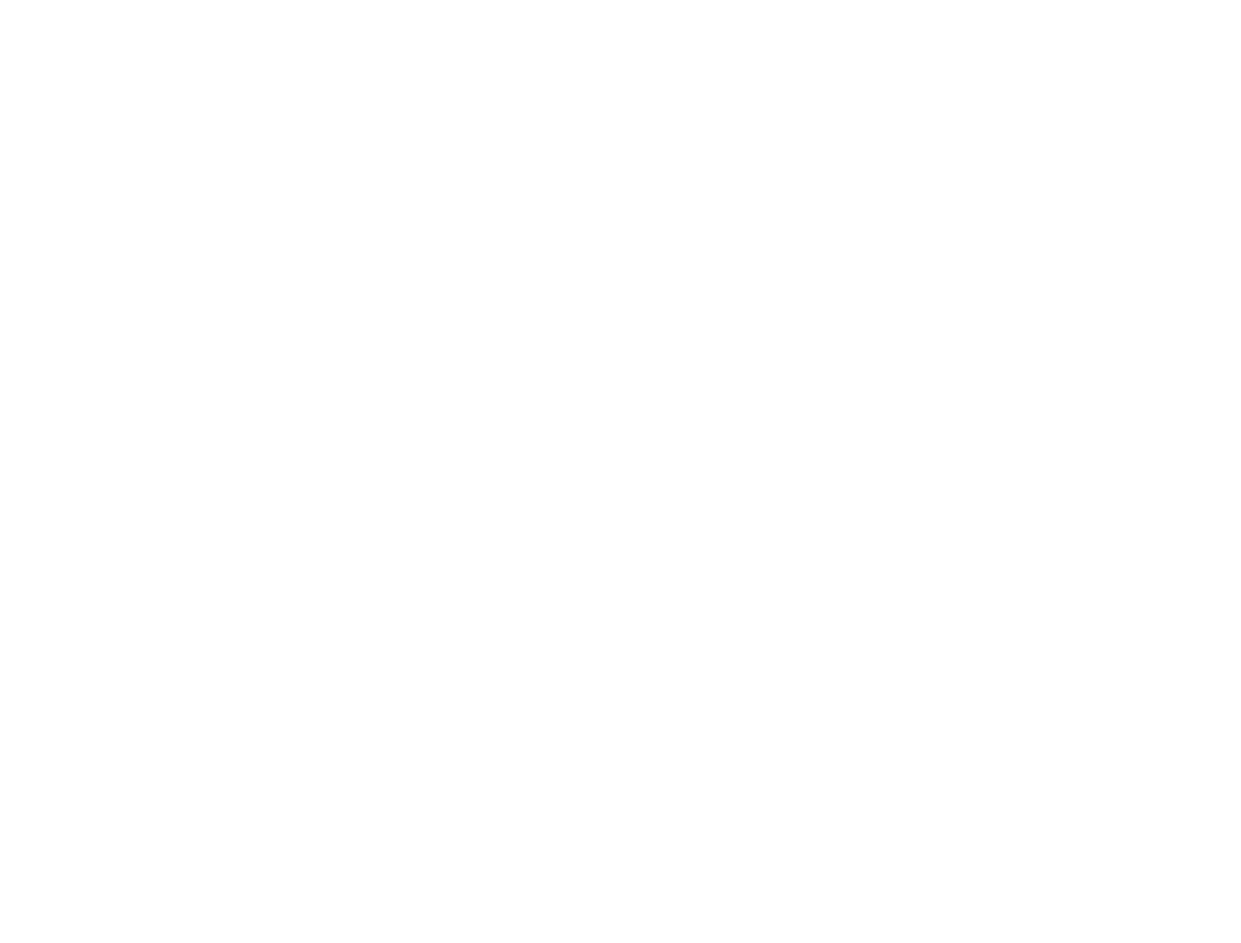
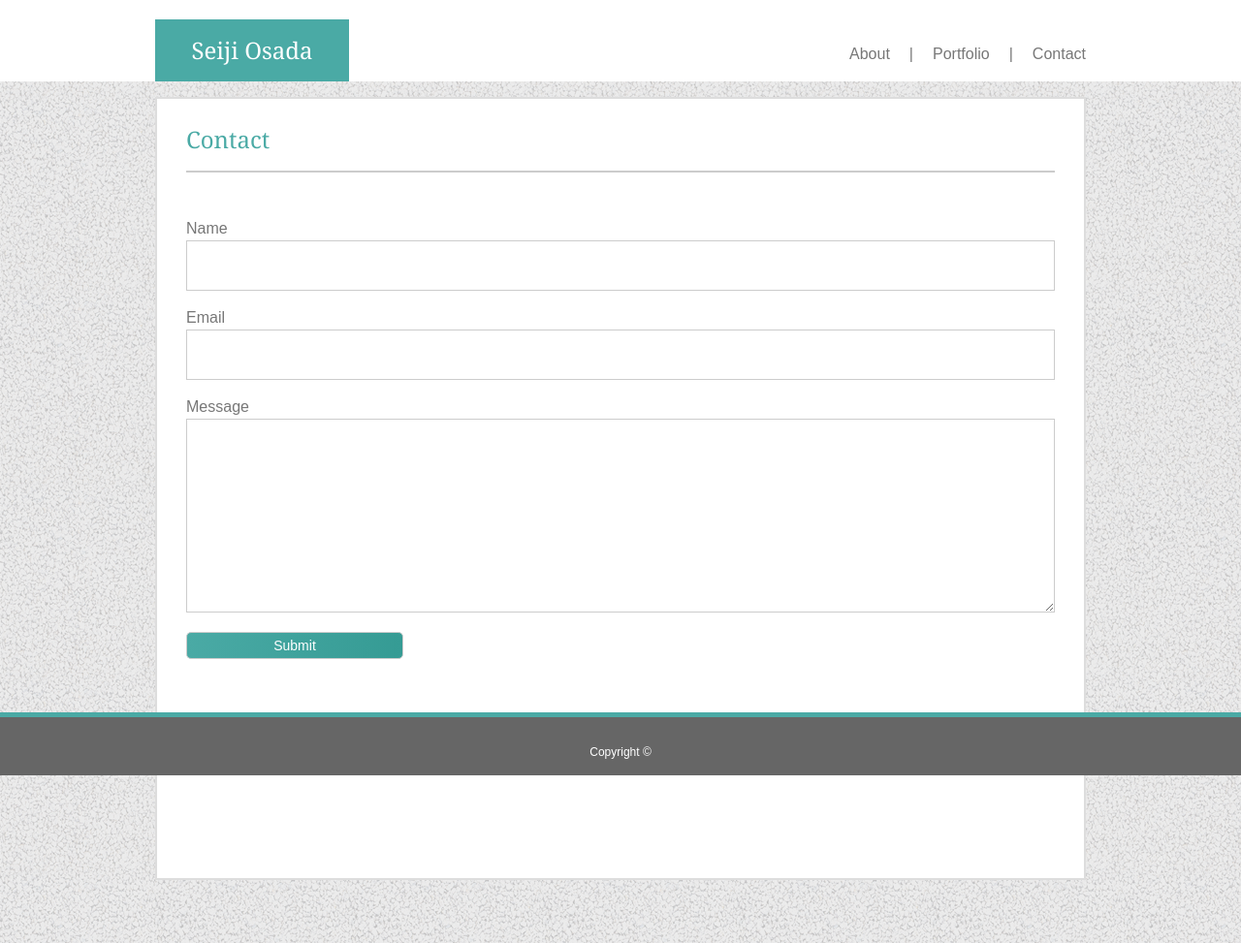
Before and after one commit to seiji13r/2018codingBootcampCoursework, a plain HTML site: page 02-HW-Portfolios/Responsive-Portfolio/contact.html in a window 1280 px wide. Shown: the whole page at 97% size. Before the commit the page ends 800 px from the top, so only its background shows below. Drawn offline with Linux system fonts and the light colour scheme.

```diff
--- /dev/null
+++ b/02-HW-Portfolios/Bootstrap-Portfolio/assets/style_nav_footer.css
@@ -0,0 +1,48 @@
+body {
+    background-image: url("../images/gravel.png");
+    font-family: 'Arial', 'Helvetica Neue', Helvetica, sans-serif;
+}
+
+.navbar {
+    padding: 0;
+    border: 1px solid #DDDDDD;
+}
+
+.navbar-brand{
+    margin: 0 auto 0 30px;
+    padding: 15px;
+    background-color: #4aaaa5;
+    color: #ffffff !important;
+    font-size: 1.5rem;
+}
+
+.navbar-toggler {
+    margin: 0 10px 0 auto;
+}
+
+.navbar-nav {
+    margin: 0 10px 0 auto;
+    text-align: right;
+}
+
+main.container {
+    margin-top: 96px;
+    margin-bottom: 40px;
+    background: #ffffff;
+    border: 2px solid #DDDDDD;
+    border-radius: 10px;
+    min-height: calc(100vh - 40px);
+}
+
+main.container h1{
+    color: #4aaaa5;
+}
+
+.footer {
+    position: sticky;
+    bottom: 0;
+    width: 100%;
+    height: 35px; /* Set the fixed height of the footer here */
+    line-height: 30px; /* Vertically center the text there */
+    border-top: 5px solid #4AAAA5;
+}
--- a/02-HW-Portfolios/Bootstrap-Portfolio/index.html
+++ b/02-HW-Portfolios/Bootstrap-Portfolio/index.html
@@ -7,8 +7,8 @@
 
     <!-- Bootstrap CSS -->
     <link rel="stylesheet" href="https://stackpath.bootstrapcdn.com/bootstrap/4.1.3/css/bootstrap.min.css" integrity="sha384-MCw98/SFnGE8fJT3GXwEOngsV7Zt27NXFoaoApmYm81iuXoPkFOJwJ8ERdknLPMO" crossorigin="anonymous">
-    <link rel="stylesheet" href="style.css">
-    <title>Seiji's Porfolio</title>
+    <link rel="stylesheet" href="assets/style_nav_footer.css">
+    <title>Seiji's Porfolio [Bootstrap]</title>
   </head>
   <body>
 
@@ -17,9 +17,9 @@
       <button class="navbar-toggler" data-toggle="collapse" data-target="#navbarMenu">
         <span class="navbar-toggler-icon"></span>
       </button>
-      <!-- Link Options -->
       <div class="navbar-collapse collapse" id="navbarMenu">
         <ul class="navbar-nav">
+          <!-- Link Options -->
           <li class="nav-item"><a class="nav-link" href="index.html">About</a></li>
           <li class="nav-item"><a class="nav-link" href="portfolio.html">Portfolio</a></li>
           <li class="nav-item"><a class="nav-link" href="index.html">Contact</a></li>
@@ -28,33 +28,55 @@
     </nav>
 
     <main class="container" >
-      <h1>Hello, world!</h1>
+      <div class="row">
+        <div class="col-md-12">
+            <br/>
+            <h1>About Me</h1>
+            <hr/>
+        </div>
+      </div>
 
       <div class="row">
-        <div class="col-md">Lorem ipsum dolor sit amet consectetur, adipisicing elit. Suscipit, cumque! Vel, reiciendis repellendus? Minima dolore expedita eaque cupiditate doloribus odio molestias debitis iure nobis, fuga assumenda vero ab dolorum eos.</div>
-        <div class="col-md">Non commodi illo eligendi consequatur, quo repellendus? Voluptas praesentium voluptatem omnis odio quibusdam commodi quisquam earum reiciendis totam, neque soluta temporibus amet dolor veritatis qui impedit dolores expedita asperiores accusamus?</div>
-        <div class="col-md">Sunt incidunt consequatur minus officiis! Mollitia iure ratione expedita sequi ad molestias, recusandae veniam perferendis, nam ex saepe dolore? Minima itaque cum deleniti ex repudiandae obcaecati, voluptatem aliquam dolorum non?</div>
+        <div class="col-md-4">
+            <img class="img-fluid img-thumbnail" src="images/profile2.jpg" alt="My Image" />
+            <br/>
+            <br/>
+            <br/>
+        </div>
+        <div class="col-md-8">
+          <p>Lorem ipsum dolor sit, amet consectetur adipisicing elit. Omnis nemo ullam, laborum eligendi iste, reprehenderit, quisquam necessitatibus corrupti veritatis impedit dolorem doloremque eum? Quo, hic a voluptatem natus earum excepturi!</p>
+          <p><span>Lorem ipsum dolor sit amet consectetur, adipisicing elit. Aperiam voluptatum perspiciatis autem possimus, velit temporibus, corporis neque quo quibusdam sequi id error et! Asperiores magnam eos sequi, sit cum corrupti!</span><span>Facere minus cumque impedit modi similique nemo placeat iusto. Earum ex molestias accusantium iusto ducimus eum quaerat, velit blanditiis debitis reprehenderit quos ipsum magni vitae inventore quasi ea vero quidem.</span></p>
+          <p><span>Obcaecati atque blanditiis rem dolorem sapiente repellat perferendis dicta ab facere debitis qui illo magnam, hic eos! Veritatis harum molestias cupiditate delectus mollitia rerum ea, magnam, iusto recusandae aut earum.</span><span>Odit eveniet obcaecati perspiciatis laudantium ut dolores, aspernatur saepe nostrum quos repudiandae sapiente odio. Repellendus a in doloremque id perferendis. A at saepe culpa. Delectus at mollitia ex non culpa?</span></p>
+          <p><span>Ipsam vitae dolore ullam vero. Architecto nihil rerum enim quasi voluptate ex pariatur omnis. In velit facere fugit accusamus aspernatur vero laboriosam, nihil pariatur corrupti excepturi, mollitia et, deserunt sed?</span><span>Necessitatibus exercitationem animi sequi officiis officia rem, tempore maxime debitis earum? Nulla veniam quisquam adipisci ipsum iusto blanditiis deleniti eius doloremque, sapiente recusandae illo modi quidem tenetur quos quis commodi.</span></p>
+        </div>
       </div>
+
+      <br/>
+
       <div class="row">
-        <div class="col-md">Necessitatibus inventore aspernatur laudantium sint fugit ea minus hic facilis reprehenderit asperiores obcaecati eius commodi dicta repellat officiis cum, temporibus sapiente, dolore rerum, magni dolores deserunt molestias praesentium! Nemo, adipisci.</div>
-        <div class="col-md">Officia sunt doloremque illum dicta error velit, odit minus? Iste reprehenderit quasi dolorum eius similique excepturi sunt. Eius omnis, ullam beatae tempore corrupti fugit rerum optio voluptate quam voluptatibus consequuntur!</div>
-        <div class="col-md">Cumque distinctio maxime aspernatur mollitia, libero nobis id necessitatibus molestias doloremque dolor dicta doloribus asperiores, eligendi porro adipisci ab, architecto labore ex. Veniam eos voluptas fuga non, exercitationem delectus ex!</div>
+        <div class="col-md-12">
+            <br/>
+            <h1>Lots of Lorems</h1>
+            <hr/>
+        </div>
       </div>
+
+      <br/>
+
       <div class="row">
-        <div class="col-md">Voluptate illum cum distinctio nisi tenetur accusamus illo asperiores hic laborum explicabo nesciunt non incidunt, tempore quod amet id, exercitationem et veritatis facilis. Perspiciatis quam sunt, alias velit deserunt asperiores?</div>
-        <div class="col-md">Ea pariatur tempora ratione, voluptatum quas iusto beatae facere provident omnis soluta praesentium fugiat nesciunt unde. Fugiat ipsam asperiores ut soluta voluptas, tempore, aliquam illum assumenda magnam, quidem facere sunt!</div>
-        <div class="col-md">Cumque recusandae nihil voluptas dolorem quibusdam possimus illo, sapiente corporis architecto iusto assumenda? Cumque quas sed molestias error veniam soluta eum quod, impedit ea, quibusdam incidunt ab a quae nesciunt?</div>
+        <div class="col-md-4">
+            <p><span>Lorem ipsum dolor sit amet consectetur, adipisicing elit. Est, maxime at. Mollitia, quasi harum labore provident adipisci totam atque nihil explicabo molestias cupiditate aperiam officiis quisquam deleniti dolores ducimus alias.</span><span>Facere eos rerum voluptatum quidem repellat, quis fugit eveniet odio dolorum. Perferendis eos velit, nostrum est, omnis dicta sequi laborum vero sint aperiam distinctio laudantium magni aliquid! At, ratione vel.</span></p>
+        </div>
+        <div class="col-md-4">
+            <p><span>Lorem ipsum dolor sit amet consectetur adipisicing elit. Officiis, fuga dolorum. Sint reiciendis impedit, recusandae alias dolorum perferendis nulla sequi doloribus laborum, itaque omnis soluta nostrum nam hic reprehenderit minima!</span><span>Asperiores, ab ex exercitationem adipisci fuga suscipit autem, quae tenetur libero consectetur doloremque animi eaque dolorem laboriosam earum harum reprehenderit quis beatae deserunt corrupti itaque. Minima totam animi laudantium similique?</span></p>
+        </div>
+        <div class="col-md-4">
+            <p><span>Lorem, ipsum dolor sit amet consectetur adipisicing elit. Nesciunt modi eaque sapiente sequi debitis, voluptatibus voluptates. Provident atque esse laudantium excepturi voluptatibus, omnis, quae ducimus, rem nostrum expedita facere accusantium?</span><span>Ab perspiciatis dicta magni, reprehenderit enim quae quibusdam dolor repellat ipsum? Nobis, illum! Cumque labore eaque laborum nam. Dolores unde eveniet amet nesciunt sit maiores consequatur sequi a praesentium necessitatibus.</span></p>
+        </div>
       </div>
-      <div class="row">
-        <div class="col-md">Similique, veniam ab! Facere voluptate non ad sit tenetur aspernatur numquam quasi asperiores, illum, recusandae tempora et voluptatum eius sunt dicta ut? Neque aliquid nostrum aperiam provident dolores. Tempora, deserunt?</div>
-        <div class="col-md">Perferendis a sint asperiores esse corporis molestiae nesciunt molestias rem beatae eum! Nulla nostrum accusantium esse ducimus obcaecati quae consequuntur maxime perferendis. In dolorum cupiditate ratione molestias laboriosam maxime id?</div>
-        <div class="col-md">Officia tenetur laudantium, voluptate quas aut laboriosam quod provident vel accusantium quo obcaecati aliquam labore consectetur praesentium mollitia quos. Eaque eius sint dolor accusamus tempore ullam quas! Ab, odit molestiae.</div>
-      </div>
-      <div class="row">
-        <div class="col-md">Facere, facilis odit. Explicabo libero mollitia molestiae obcaecati. Ipsum voluptates soluta sit perferendis et harum accusamus, veritatis corporis dolorum! Vero sapiente commodi consectetur itaque porro ratione, fugiat eum perferendis minus!</div>
-        <div class="col-md">Voluptatibus eaque dolores enim voluptate modi exercitationem. Maiores esse expedita id ipsam architecto explicabo debitis laudantium sunt. Facere labore eos ipsum illo inventore temporibus eum, exercitationem tempora sunt quo vitae.</div>
-        <div class="col-md">Sapiente, ad vero beatae nulla neque facere similique consectetur, cumque nemo saepe repellendus excepturi explicabo nihil iusto eius dolor quam ducimus. Facilis non aperiam saepe modi illum placeat doloribus rerum?</div>
-      </div>
+
+
+
 
     </main>
 
--- /dev/null
+++ b/02-HW-Portfolios/Responsive-Portfolio/assets/reset.css
@@ -0,0 +1,48 @@
+/* http://meyerweb.com/eric/tools/css/reset/
+   v2.0 | 20110126
+   License: none (public domain)
+*/
+
+html, body, div, span, applet, object, iframe,
+h1, h2, h3, h4, h5, h6, p, blockquote, pre,
+a, abbr, acronym, address, big, cite, code,
+del, dfn, em, img, ins, kbd, q, s, samp,
+small, strike, strong, sub, sup, tt, var,
+b, u, i, center,
+dl, dt, dd, ol, ul, li,
+fieldset, form, label, legend,
+table, caption, tbody, tfoot, thead, tr, th, td,
+article, aside, canvas, details, embed,
+figure, figcaption, footer, header, hgroup,
+menu, nav, output, ruby, section, summary,
+time, mark, audio, video {
+	margin: 0;
+	padding: 0;
+	border: 0;
+	font-size: 100%;
+	font: inherit;
+	vertical-align: baseline;
+}
+/* HTML5 display-role reset for older browsers */
+article, aside, details, figcaption, figure,
+footer, header, hgroup, menu, nav, section {
+	display: block;
+}
+body {
+	line-height: 1;
+}
+ol, ul {
+	list-style: none;
+}
+blockquote, q {
+	quotes: none;
+}
+blockquote:before, blockquote:after,
+q:before, q:after {
+	content: '';
+	content: none;
+}
+table {
+	border-collapse: collapse;
+	border-spacing: 0;
+}
--- /dev/null
+++ b/02-HW-Portfolios/Responsive-Portfolio/assets/style.css
@@ -0,0 +1,247 @@
+* {
+    box-sizing: border-box;
+    margin: 0;
+}
+
+body {
+    background-image: url("../images/gravel.png");
+    font-family: 'Arial', 'Helvetica Neue', Helvetica, sans-serif;
+}
+
+h1 {
+    font-family: 'Georgia', Times, Times New Roman, serif;
+    font-size: 1.5em;
+    color: #4AAAA5;
+}
+
+nav{
+    clear: both;
+    overflow: auto;
+    background: #ffffff;
+    width: 100%;
+    border: none;
+    padding: 20px 0 0 0;
+    position: fixed;
+    top: 0;
+    left: 0;
+    z-index: 1;
+}
+
+.nav-container{
+    width: 960px;
+    margin: 0 auto;
+    overflow: auto;
+    position: relative;
+}
+
+.name-box {
+    background: #4AAAA5;
+    text-align: center;
+    width: 200px;
+    padding: 20px;
+    margin: 0;
+    float: left;
+}
+
+.name-box h1{
+    color: #ffffff;
+}
+
+.menu-box{
+    float: right;
+    position: absolute;
+    bottom: 0;
+    right: 0;
+    padding-bottom: 20px;
+}
+
+.menu-box a,
+.menu-box span {
+    display: block;
+    float: left;
+    color: #777777;
+}
+
+.menu-box a{
+    text-decoration: none;
+    padding-right: 10px;
+    margin-right: 10px;
+    transition-duration: .5s;
+}
+
+.menu-box span {
+    padding-right: 10px;
+    margin-right: 10px;
+}
+
+.menu-box a:hover{
+    border-right: none;
+    color: #000000;
+    transform: scale(1.25) translateY(5px) translateX(-5px);
+    z-index: 1;
+}
+
+#last-menu-item {
+    border-right: none;
+    padding-right: 0;
+    margin-right: 0;
+}
+
+.main-header {
+    background: #ffffff;
+    width: 960px;
+    border: 2px solid #DDDDDD;
+    border-bottom: none;
+    margin: 100px auto 0 auto;
+    padding: 30px;
+    padding-bottom: 0px;
+}
+
+.main-header h1{
+    border-bottom: 2px solid #cccccc;
+    padding-bottom: 20px;
+}
+
+.container {
+    overflow: auto;
+    background: #ffffff;
+    width: 960px;
+    border: 2px solid #DDDDDD;
+    border-top: none;
+    margin: 0 auto;
+    padding: 30px;
+    min-height: calc(100vh - 70px);
+}
+
+.container h1
+{
+    clear:both;
+    border-bottom: 2px solid #cccccc;
+    margin-bottom: 20px;
+    padding-bottom: 20px;
+}
+
+
+.container img {
+    float: left;
+    width: 200px;
+    margin: 0px 20px 20px 0;
+    padding: 0;
+}
+
+.container p{
+    line-height: 24px;
+    margin-bottom: 18px;
+}
+
+.project-box{
+    float: left;
+    overflow: hidden;
+    margin: 20px;
+    padding: 0;
+    height: 250px;
+    width: calc(33% - 40px);
+    border: 1px solid #4aaaa5;
+    border-radius: 5px;
+    position: relative;
+    transition-duration: .5s;
+}
+
+.project-box:hover{
+    z-index: 1;
+    border-radius: 20px;
+    border-width: 4px;
+    border-color: #7FFF0D;
+    /* width: calc(40% - 40px); */
+    transform: scale(1.2) translateX(20px) translateY(-20px);
+}
+
+.project-box h2{
+    position: absolute;
+    bottom: 10px;
+    text-align: center;
+    color: #ffffff;
+    background-color: #4aaaa5;
+    width: 100%;
+    padding: 10px;
+    margin: 10px auto;
+}
+
+.project-box img{
+    width: 100%;
+    margin: 0 auto;
+}
+
+.contact-form {
+    color: #777777;
+}
+
+.contact-form label,
+.contact-form input,
+.contact-form textarea
+{
+    display: block;
+}
+
+.contact-form label
+{
+    margin-top: 20px;
+    margin-bottom: .25em;
+}
+.contact-form input,
+.contact-form textarea
+{
+    font-size: 1em;
+    padding: 1em 1em;
+    width: 100%;
+    border: 1px solid #cccccc;
+}
+
+.contact-form textarea
+{
+    height: 200px;
+}
+
+.contact-form .button {
+    background: #4AAAA5;;;
+    background-image: linear-gradient(90deg, #4AAAA5, #359B94);
+    color: #ffffff;
+    text-align: center;
+    font-size: 14px;
+    width: 25%;
+    margin: 20px 0;
+    padding: 5px;
+    border-radius: 5px;
+}
+
+.portfolio-footer {
+    clear: both;
+    text-align: center;
+    background-color: #666666;
+    border-top: 5px solid #4AAAA5;
+    padding-top: 30px;
+    padding-bottom: 5px;
+    font-size: 12px;
+    color:white;
+    height: 65px;
+    /* margin-bottom: -60px; */
+    width: 100%;
+    position: sticky;
+    bottom: 0;
+}
+
+
+// Extra small devices (portrait phones, less than 576px)
+@media (max-width: 575.98px) { ... }
+
+// Small devices (landscape phones, 576px and up)
+@media (min-width: 576px) and (max-width: 767.98px) { ... }
+
+// Medium devices (tablets, 768px and up)
+@media (min-width: 768px) and (max-width: 991.98px) { ... }
+
+// Large devices (desktops, 992px and up)
+@media (min-width: 992px) and (max-width: 1199.98px) { ... }
+
+// Extra large devices (large desktops, 1200px and up)
+@media (min-width: 1200px) { ... }
--- a/02-HW-Portfolios/Responsive-Portfolio/contact.html
+++ b/02-HW-Portfolios/Responsive-Portfolio/contact.html
@@ -0,0 +1,50 @@
+<!DOCTYPE html>
+<html lang="en">
+<head>
+  <meta charset="UTF-8">
+  <title>Seiji's Basic Portfolio</title>
+  <link rel="stylesheet" href="assets/reset.css">
+  <link rel="stylesheet" href="assets/style.css">
+</head>
+<body>
+  <nav>
+    <div class="nav-container">
+
+      <div class="name-box">
+        <h1>Seiji Osada</h1>
+      </div>
+
+      <div class="menu-box">
+        <a href="index.html">About</a> <span>|</span>
+        <a href="portfolio.html">Portfolio</a> <span>|</span>
+        <a id="last-menu-item" href="contact.html">Contact</a>
+      </div>
+
+    </div>
+  </nav>
+
+  <header class="main-header">
+      <h1>Contact</h1>
+  </header>
+
+  <section class="container">
+    <form class="contact-form" action="">
+      <label for="name">Name</label>
+      <input type="text" id="name"/>
+
+      <label for="email">Email</label>
+      <input type="email" id="email"/>
+
+      <label for="message">Message</label>
+      <textarea name="" id="message"></textarea>
+
+      <input class="button" type="submit">
+    </form>
+  </section>
+
+   <footer class="portfolio-footer" >
+    <span>Copyright &copy;</span>
+  </footer>
+
+</body>
+</html>
```
Also changed, not shown: 02-HW-Portfolios/Bootstrap-Portfolio/style.css (deleted, +0 -35 lines), 02-HW-Portfolios/Responsive-Portfolio/index.html (+68 -0 lines), 02-HW-Portfolios/Responsive-Portfolio/portfolio.html (+69 -0 lines), 02-HW-Portfolios/Bootstrap-Portfolio/images/gravel.png (added), 02-HW-Portfolios/Bootstrap-Portfolio/images/profile.jpg (added), 02-HW-Portfolios/Bootstrap-Portfolio/images/profile2.jpg (added), 02-HW-Portfolios/Responsive-Portfolio/images/gravel.png (added), 02-HW-Portfolios/Responsive-Portfolio/images/profile.jpg (added), 02-HW-Portfolios/Responsive-Portfolio/images/profile2.jpg (added).
